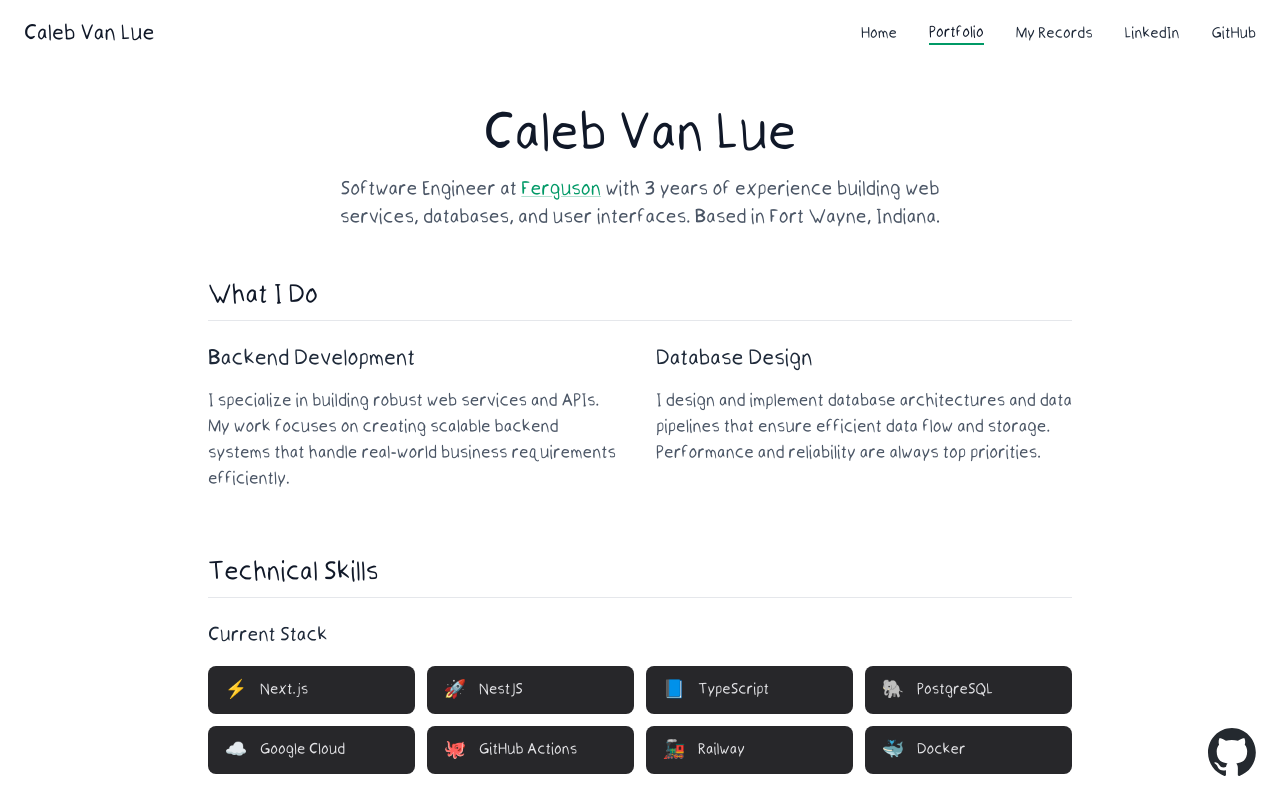
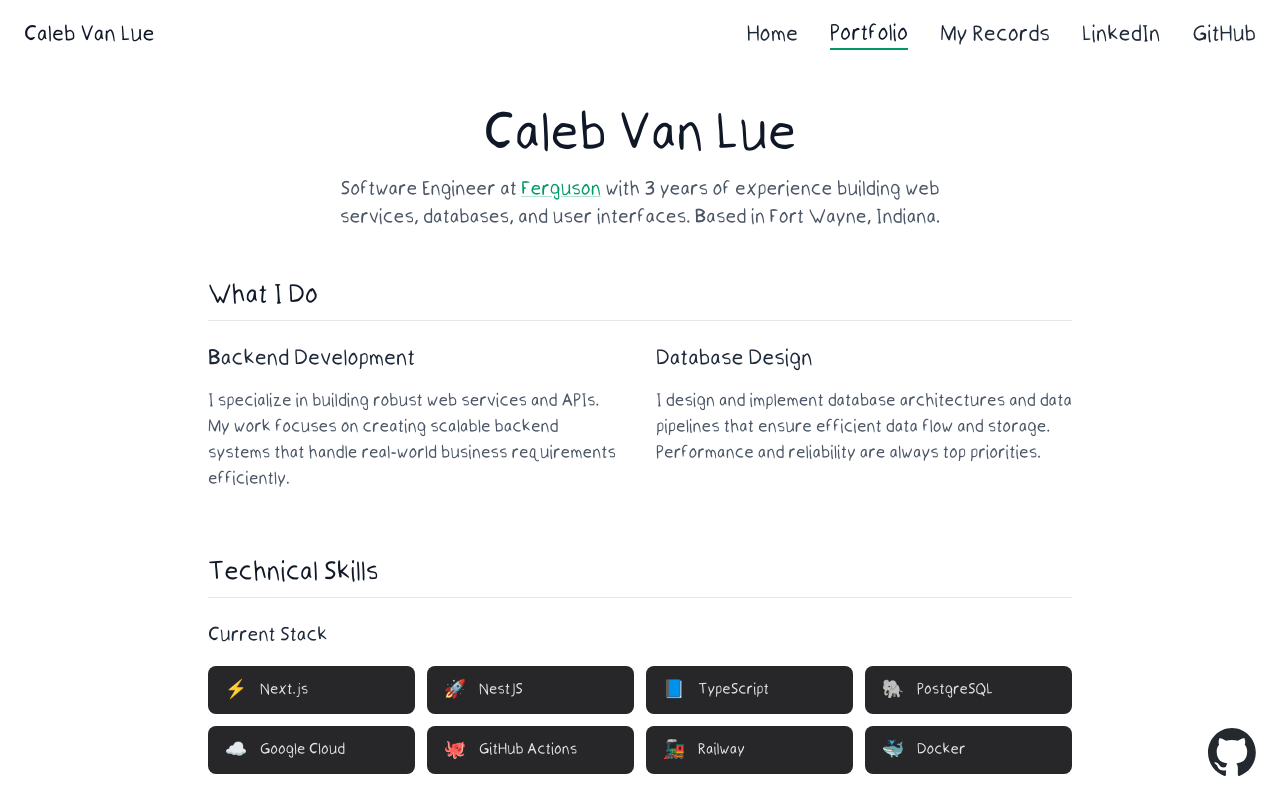
Before and after one commit to caleb-vanlue/side-a, a Next.js app: page /portfolio in a window 1280 px wide. Shown: the top 800 px of the page. Built offline with nearby package versions, Linux system fonts and the light colour scheme.

Commit message:
fix build errors and increase navigation link size

```diff
--- a/src/components/Navigation.tsx
+++ b/src/components/Navigation.tsx
@@ -63,7 +63,7 @@ export default function Navigation() {
               key={link.href}
               href={link.href}
               onClick={handleLinkClick}
-              className={`text-sm font-medium transition-colors duration-200 ${
+              className={`text-base text-xl transition-colors duration-200 ${
                 pathname === link.href
                   ? "text-gray-900 border-b-2 border-emerald-600"
                   : "text-gray-800 hover:text-gray-900"
@@ -79,7 +79,7 @@ export default function Navigation() {
               href={link.href}
               target="_blank"
               rel="noopener noreferrer"
-              className="text-sm font-medium text-gray-800 hover:text-gray-900 transition-colors duration-200"
+              className="text-base text-xl text-gray-800 hover:text-gray-900 transition-colors duration-200"
             >
               {link.label}
             </a>
--- a/src/components/ProjectCard.tsx
+++ b/src/components/ProjectCard.tsx
@@ -1,4 +1,3 @@
-import { useEffect } from "react";
 import { motion, AnimatePresence } from "framer-motion";
 import Card from "./Card";
 import Button from "./Button";
@@ -38,7 +37,7 @@ export default function ProjectCard({ isVisible }: ProjectCardProps) {
             </div>
 
             <p className="text-zinc-300 mb-4 text-sm">
-              Come check out what I'm watching or listening to right now!
+              Come check out what I&apos;m watching or listening to right now!
             </p>
 
             <Button
--- a/src/components/ThemeContext.tsx
+++ b/src/components/ThemeContext.tsx
@@ -1,6 +1,6 @@
 "use client";
 
-import React, { createContext, useContext, useState, useEffect } from "react";
+import React, { createContext, useContext, useState } from "react";
 
 type ThemeColors = {
   primary: string;
@@ -42,14 +42,15 @@ export const useTheme = () => useContext(ThemeContext);
 
 export const ThemeProvider = ({ children }: { children: React.ReactNode }) => {
   const [isDarkMode, setIsDarkMode] = useState(false);
-  const [colors, setColors] = useState(defaultTheme);
 
   const toggleDarkMode = () => {
     setIsDarkMode(!isDarkMode);
   };
 
   return (
-    <ThemeContext.Provider value={{ colors, isDarkMode, toggleDarkMode }}>
+    <ThemeContext.Provider
+      value={{ colors: defaultTheme, isDarkMode, toggleDarkMode }}
+    >
       {children}
     </ThemeContext.Provider>
   );
```
